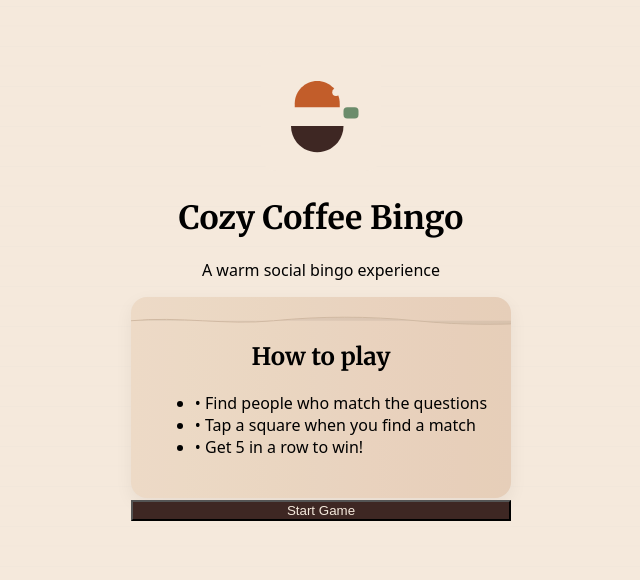
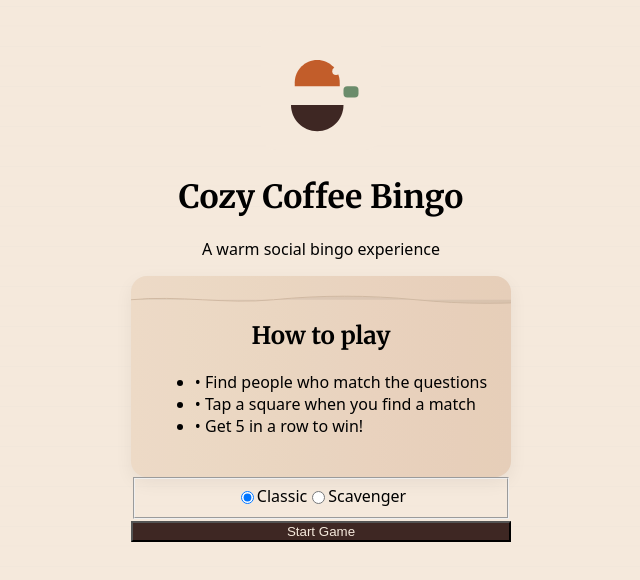
Before and after one commit to rajeshduggal/bingo, a React (Vite) app: page / in a window 1280 px wide. Shown: the part 114-694 px from the top of the page, without its empty margins (319-959 px from the left). Built offline with nearby package versions, Linux system fonts and the light colour scheme.

Commit message:
Mode selector on Start screen

```diff
--- a/src/components/StartScreen.tsx
+++ b/src/components/StartScreen.tsx
@@ -1,8 +1,13 @@
+import { useState } from 'react';
+import type { Mode } from '../types';
+
 interface StartScreenProps {
-  onStart: () => void;
+  onStart: (mode: Mode) => void;
 }
 
 export function StartScreen({ onStart }: StartScreenProps) {
+  const [mode, setMode] = useState<Mode>('classic');
+
   return (
     <div className="flex flex-col items-center justify-center min-h-full p-6">
       <div className="text-center max-w-sm">
@@ -19,8 +24,33 @@ export function StartScreen({ onStart }: StartScreenProps) {
           </ul>
         </div>
 
+        <fieldset className="mb-4 flex justify-center gap-4" aria-label="Mode">
+          <label className="inline-flex items-center">
+            <input
+              type="radio"
+              name="mode"
+              value="classic"
+              checked={mode === 'classic'}
+              onChange={() => setMode('classic')}
+              className="mr-2"
+            />
+            Classic
+          </label>
+          <label className="inline-flex items-center">
+            <input
+              type="radio"
+              name="mode"
+              value="scavenger"
+              checked={mode === 'scavenger'}
+              onChange={() => setMode('scavenger')}
+              className="mr-2"
+            />
+            Scavenger
+          </label>
+        </fieldset>
+
         <button
-          onClick={onStart}
+          onClick={() => onStart(mode)}
           className="w-full bg-accent text-white font-semibold py-4 px-8 rounded-lg text-lg active:bg-accent-light transition-colors"
         >
           Start Game
--- a/src/hooks/useBingoGame.ts
+++ b/src/hooks/useBingoGame.ts
@@ -1,5 +1,5 @@
 import { useState, useCallback, useMemo, useEffect } from 'react';
-import type { BingoSquareData, BingoLine, GameState } from '../types';
+import type { BingoSquareData, BingoLine, GameState, Mode } from '../types';
 import {
   generateBoard,
   toggleSquare,
@@ -15,7 +15,7 @@ export interface BingoGameState {
 }
 
 export interface BingoGameActions {
-  startGame: () => void;
+  startGame: (mode?: Mode) => void;
   handleSquareClick: (squareId: number) => void;
   resetGame: () => void;
   dismissModal: () => void;
@@ -160,7 +160,8 @@ export function useBingoGame(): BingoGameState & BingoGameActions {
     saveGameState(gameState, board, winningLine);
   }, [gameState, board, winningLine]);
 
-  const startGame = useCallback(() => {
+  const startGame = useCallback((mode?: Mode) => {
+    // mode is accepted for future behavior (scavenger vs classic)
     setBoard(generateBoard());
     setWinningLine(null);
     setGameState('playing');
--- a/src/types/index.ts
+++ b/src/types/index.ts
@@ -14,3 +14,5 @@ export interface BingoLine {
 }
 
 export type GameState = 'start' | 'playing' | 'bingo';
+
+export type Mode = 'classic' | 'scavenger';
```
Also changed, not shown: 1 other file (tests, documents, lock files or other folders).
